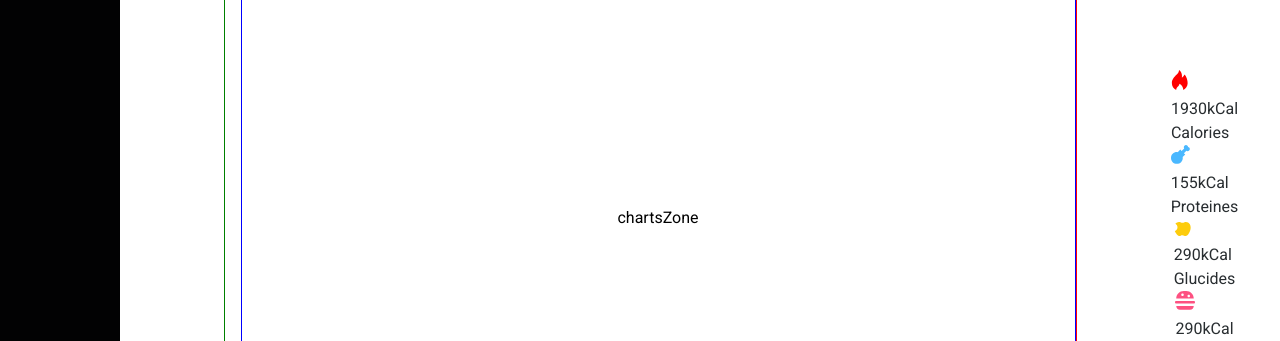
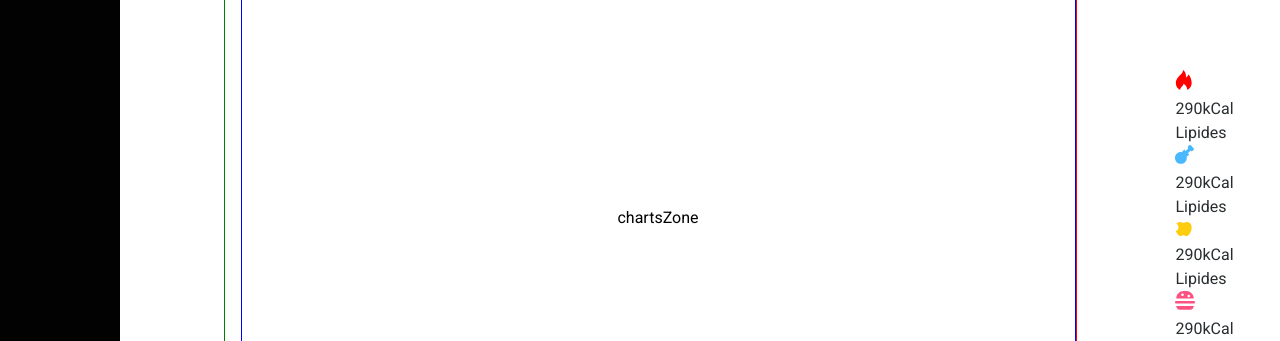
Before and after one commit to JaRoD41/OC-sportsee, a React (Create React App) app: page / in a window 1280 px wide. Shown: the part 397-738 px from the top of the page. Built offline with nearby package versions, Linux system fonts and the light colour scheme.

Commit message:
add map to nutrition zone

```diff
--- a/src/components/NutritionZone/NutritionZone.jsx
+++ b/src/components/NutritionZone/NutritionZone.jsx
@@ -1,16 +1,14 @@
 import React from 'react'
-import Calories from '../Calories/Calories'
-import Proteins from '../Proteins/Proteins'
-import Glucids from '../Glucids/Glucids'
-import Lipids from '../Lipids/Lipids'
+import NutritionCard from '../NutritionCard/NutritionCard'
 
 export default function NutritionZone() {
+	let nutritionTypes = [ 'calories', 'proteins', 'glucids', 'lipids']
+	let amount = 290
   return (
 		<aside className="nutrition_container">
-			<Calories />
-			<Proteins />
-			<Glucids />
-			<Lipids />
+			{nutritionTypes.map((type, index) => (
+				<NutritionCard key={index} type={type} amount={amount} />
+			))}
 		</aside>
 	)
 }
```
